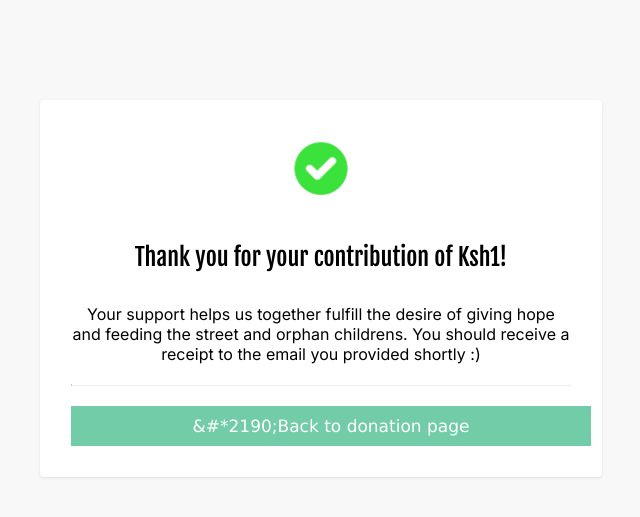
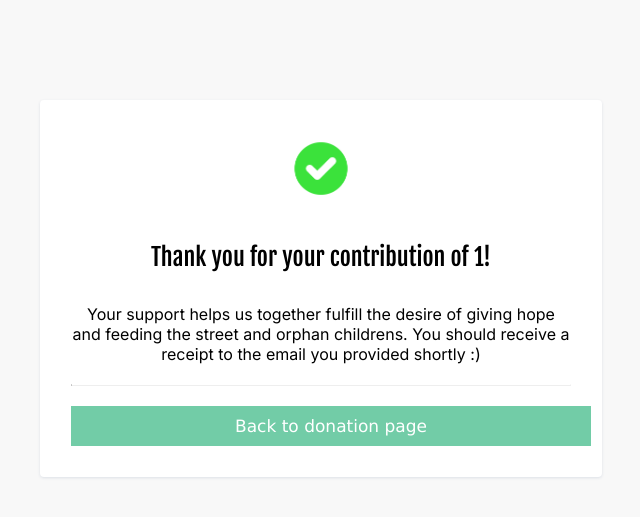
Before and after one commit to MichaelNjoroge254/Donate-App, a Django app: page /success/1/ in a window 1280 px wide. Shown: the top 517 px of the page, without its empty margins (319-959 px from the left). Run offline with Django 3.2, Linux system fonts and the light colour scheme.

Commit message:
modified base/templates/base/success.html

```diff
--- a/base/templates/base/success.html
+++ b/base/templates/base/success.html
@@ -3,11 +3,11 @@
 {% block content %}
     <div id="box">
         <img id="succes-icon" src="{% static 'images/tick.png'%}" alt="">
-        <h4>Thank you for your contribution of Ksh{{amount}}!</h4>
+        <h4>Thank you for your contribution of {{amount}}!</h4>
         <p>Your support helps us together fulfill the desire of giving hope and feeding the
             street and orphan childrens. You should receive a receipt to the email you provided shortly :)</p>
             <hr>
-           <a class="myButton" href="{% url 'index' %}">&#*2190;Back to donation page</a>
+           <a class="myButton" href="{% url 'index' %}">Back to donation page</a>
 
     </div>
 {% endblock content %}
```
